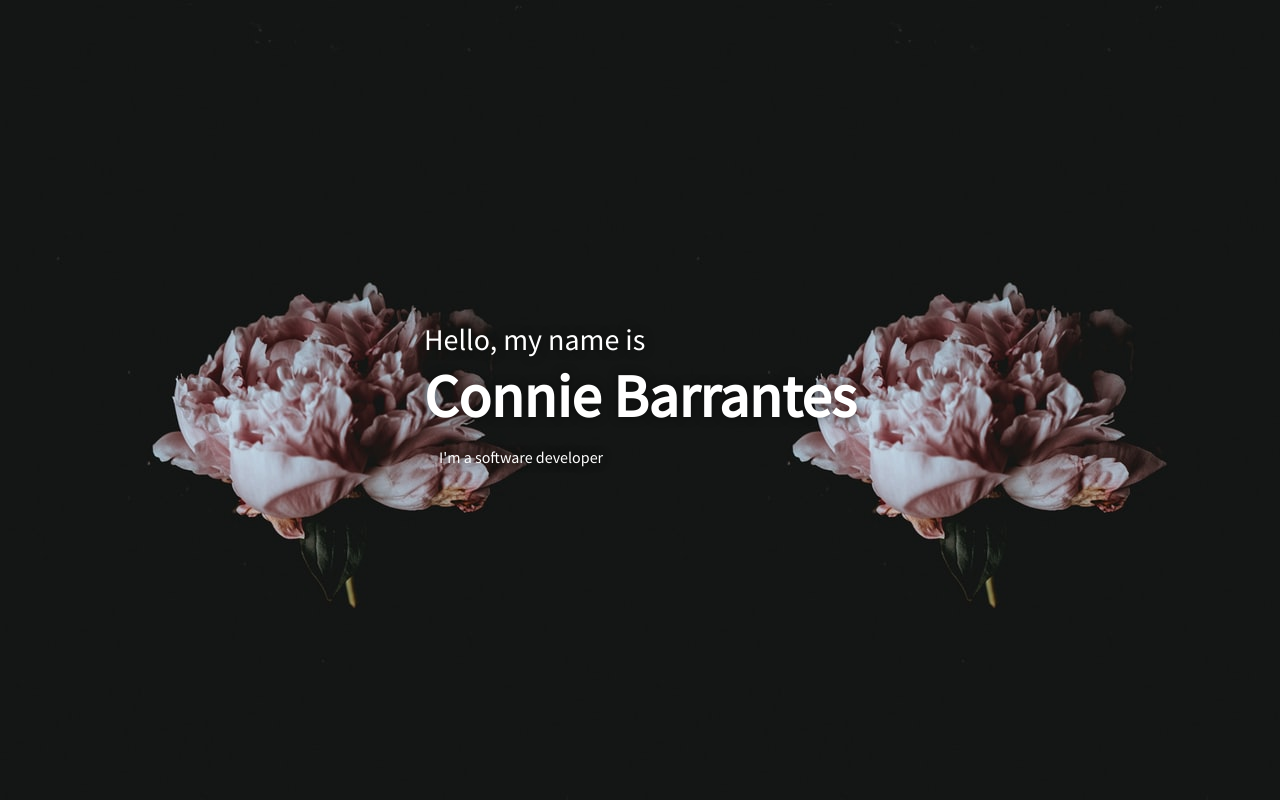
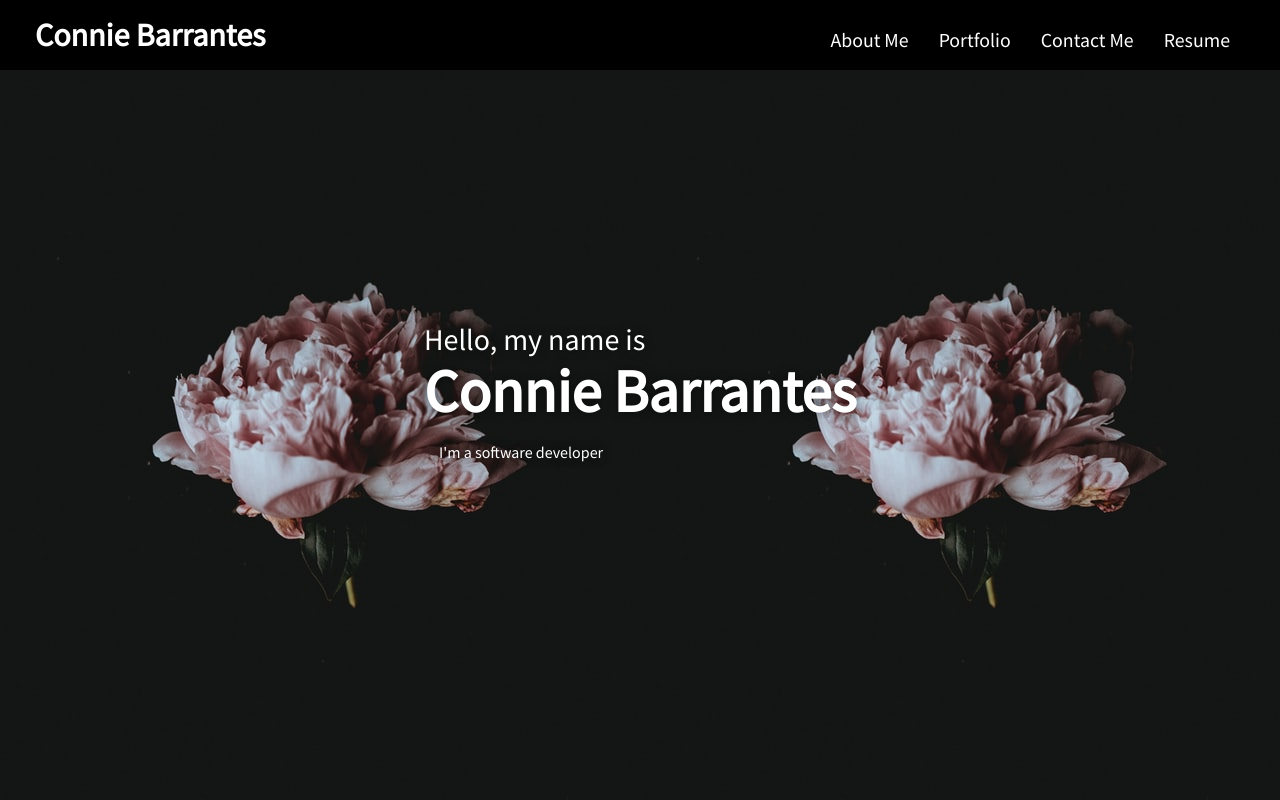
Before and after one commit to barrantesc/barran-react-portfolio, a React (Create React App) app: page / in a window 1280 px wide. Shown: the top 800 px of the page. Built offline with nearby package versions, Linux system fonts and the light colour scheme.

Commit message:
header/nav style

```diff
--- a/src/App.jsx
+++ b/src/App.jsx
@@ -2,14 +2,18 @@ import Intro from "./components/Intro/Intro.jsx"
 import About from "./components/About/About.jsx"
 import ProductList from "./components/PortfolioList/PortfolioList.jsx"
 import Contact from "./components/Contact/Contact.jsx"
+import Nav from './components/Nav/nav.jsx'
 
 const App = () => {
   return (
-  <div>
+  <div >
+
+    <Nav/>
     <Intro/>
     <About/>
     <ProductList/>
     <Contact/>
+
   </div>
 )
 };
--- a/src/components/About/About.jsx
+++ b/src/components/About/About.jsx
@@ -6,7 +6,7 @@ import Me from '../../img/Me.jpeg'
 const About = () => {
 
     return (
-        <section className="a">
+        <section id='about' className="a">
             <div className="a-left">
                 <h1 className='a-title'>About Me</h1>
 
--- a/src/components/Contact/Contact.jsx
+++ b/src/components/Contact/Contact.jsx
@@ -8,7 +8,7 @@ import LinkedIn from '../../img/LI.png';
 const contact = () => {
 
   return (
-    <section className='c'>
+    <section id='contact' className='c'>
         <div className='c-wrapper'>
             <h1 className='c-title'>
                 Get in touch
--- /dev/null
+++ b/src/components/Nav/nav.css
@@ -0,0 +1,41 @@
+.n{
+    width: 100%;
+    height: 70px;
+    background-color: black;
+    position: fixed;
+}
+
+.n-wrapper{
+    padding: 20px 35px;
+    display: flex;
+    justify-content: space-between;
+    flex-wrap: wrap;
+}
+
+h1{
+    margin-top: -5px;
+}
+
+a {
+    text-decoration: none;
+    color: white;
+}
+
+.n-right{
+    margin: 7px 0;
+}
+
+.n-right ul {
+    display: flex;
+    flex-wrap: wrap;
+    justify-content: space-between;
+    align-items: center;
+    list-style: none;
+}
+
+.n-right ul li a{
+    padding: 10px 15px;
+    font-weight: lighter;
+    font-size: 1.55vw;
+    text-shadow: 0 0 10px rgba(0, 0, 0, 0.5);
+}
--- /dev/null
+++ b/src/components/Nav/nav.jsx
@@ -0,0 +1,38 @@
+import React from 'react'
+import './nav.css'
+
+const nav = () => {
+
+
+
+  return (
+    <div className='n'>
+        <div className='n-wrapper'>
+            <div className='n-left'>
+                <h1>
+                    <a href="/">Connie Barrantes</a>
+                </h1>
+            </div>
+            <div className='n-right'>
+                <ul>
+                    <li>
+                        <a href="#about">About Me</a>
+                    </li>
+                    <li>
+                        <a href="#portfolio">Portfolio</a>
+                    </li>
+                    <li>
+                        <a href="#contact">Contact Me</a>
+                    </li>
+                    <li>
+                        <a href="#about">Resume</a>
+                    </li>
+                </ul>
+            </div>
+
+        </div>
+    </div>
+  )
+}
+
+export default nav
--- a/src/components/PortfolioList/PortfolioList.jsx
+++ b/src/components/PortfolioList/PortfolioList.jsx
@@ -5,7 +5,7 @@ import { portfolio } from '../../data'
 
 const PortfolioList = () => {
   return (
-    <section className='pl'>PortfolioList
+    <section id='portfolio' className='pl'>PortfolioList
       <div className='pl-texts'>
         <h1 className='pl-title'> Create & inspire.</h1>
         <p className='pl-desc'> Write description about portfolio</p>
```
